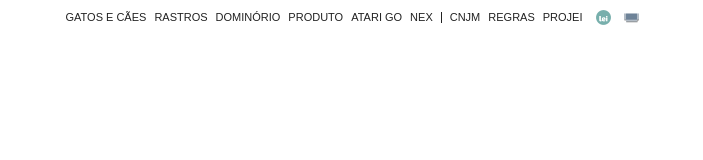
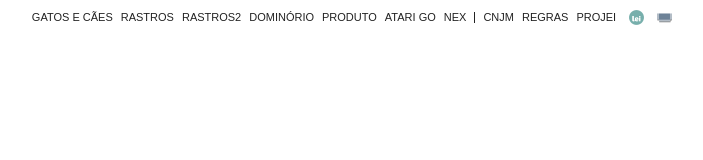
Before and after one commit to DanielOliveira1802875/cnjm-footer, a plain HTML site: page index.html in a window 1280 px wide. Shown: the whole page, without its empty margins (288-991 px from the left). Drawn offline with Linux system fonts and the light colour scheme.

Commit message:
Update index.html
Adicionei link para o meu projeto. Obg!

```diff
--- a/index.html
+++ b/index.html
@@ -58,6 +58,7 @@
       <p class="footer-links">
         <a target="_top" href="https://brunoazevedo801211.github.io/PEI/pages/catsdogs.html">Gatos e Cães</a>
         <a target="_top" href="https://tomasiorum.github.io/">Rastros</a>
+        <a target="_top" href="https://adelino-pereira.github.io/Rastros//">Rastros2</a>
         <a target="_top" href="https://brunoazevedo801211.github.io/PEI/pages/dominorio.html">Dominório</a>
         <a target="_top" href="https://brunoazevedo801211.github.io/PEI/pages/product.html">Produto</a>
         <a target="_top" href="https://danieloliveira1802875.github.io/atari-go/">Atari Go</a>
```
